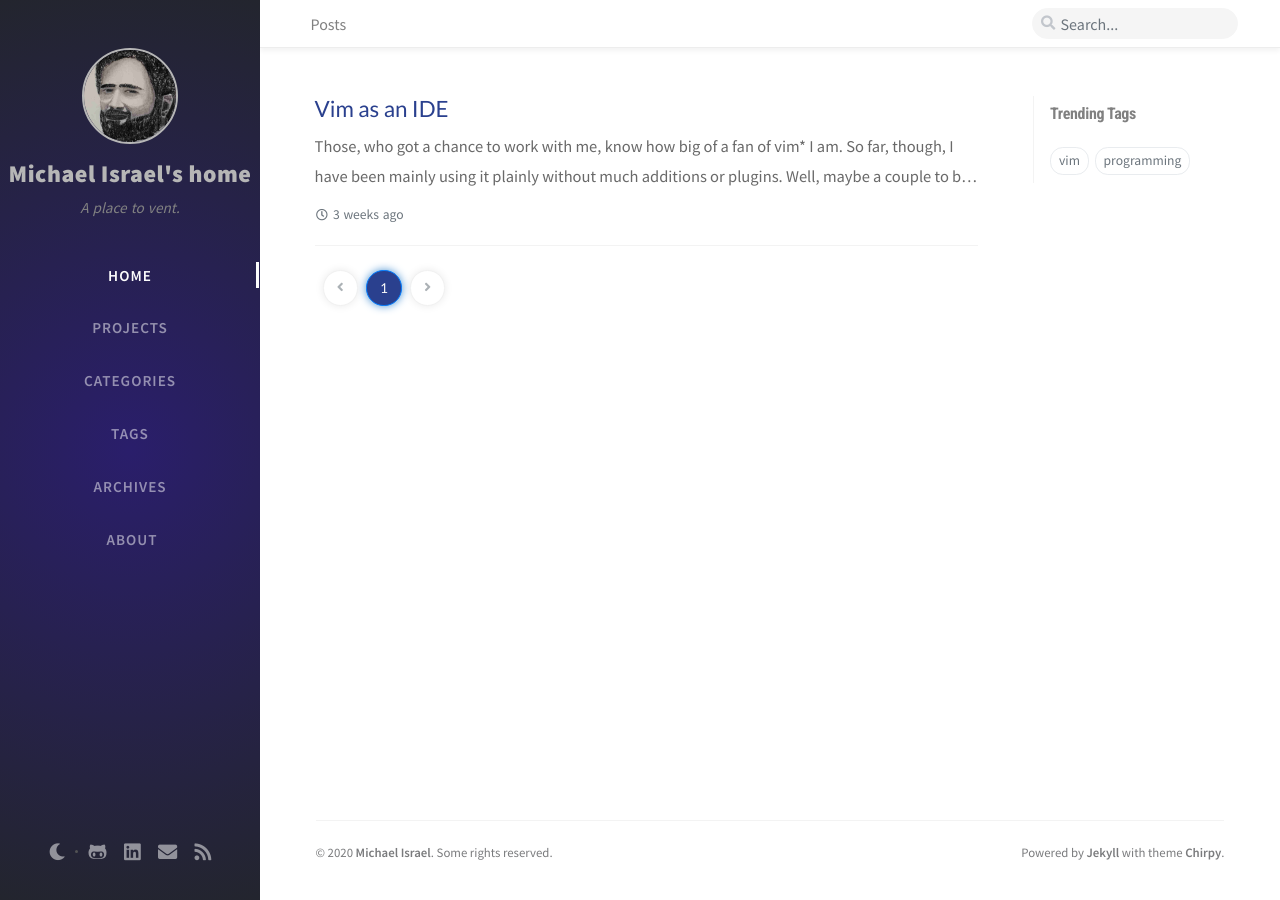
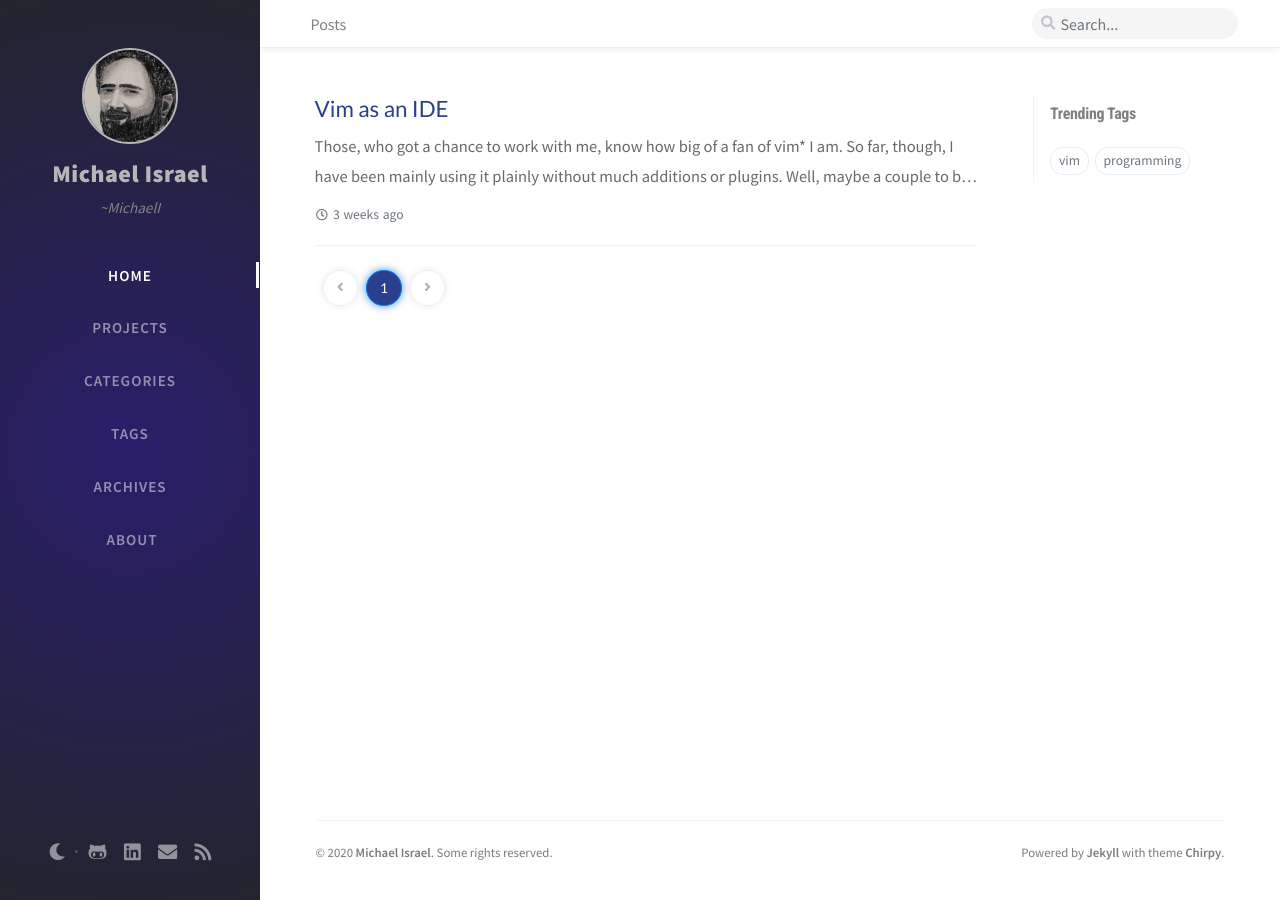
Before and after one commit to MichaelIsrael/MichaelIsrael.github.io, a Jekyll site: the page built from index.html, in a window 1280 px wide. Built offline with Jekyll 4.4.1, drawn with Linux system fonts in a browser that asks for light colours; nearby versions of some CDN libraries; the list of posts is cut into pages by our own code; comment, search, counter and statistics services are not loaded.

Commit message:
Minor adjustments.

```diff
--- a/_config.yml
+++ b/_config.yml
@@ -1,20 +1,18 @@
 # The Site Settings
 # v2.0
-# https://github.com/cotes2020/jekyll-theme-chirpy
-# © 2017-2019 Cotes Chung
+# https://MichaelIsrael.github.io/
+# © 2020 - Michael Israel
 # MIT licensed
-
 
 # jekyll-seo-tag settings › https://github.com/jekyll/jekyll-seo-tag/blob/master/docs/usage.md
 #--------------------------
 
-title: Michael Israel's home                         # the main title
+title: Michael Israel                         # the main title
 
-tagline: A place to vent.  # it will display as the sub-title
+tagline: ~MichaelI  # it will display as the sub-title
 
 description: >-                        # used by seo meta and the atom feed
-  A place where Michael Israel comes to
-  vent.
+  My private yet public space to vent.
 
 # Replace with the website url, e.g. 'https://username.github.io'
 url: 'https://MichaelIsrael.github.io'
```
